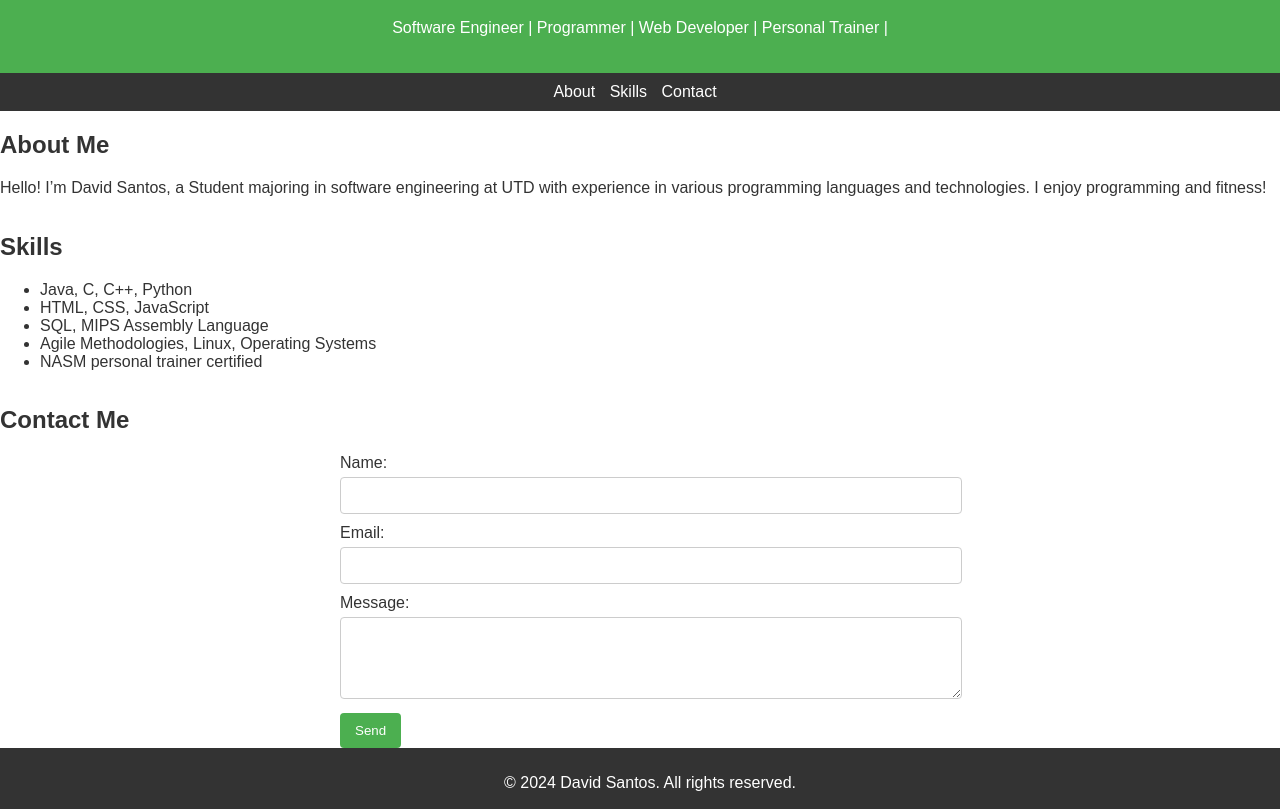
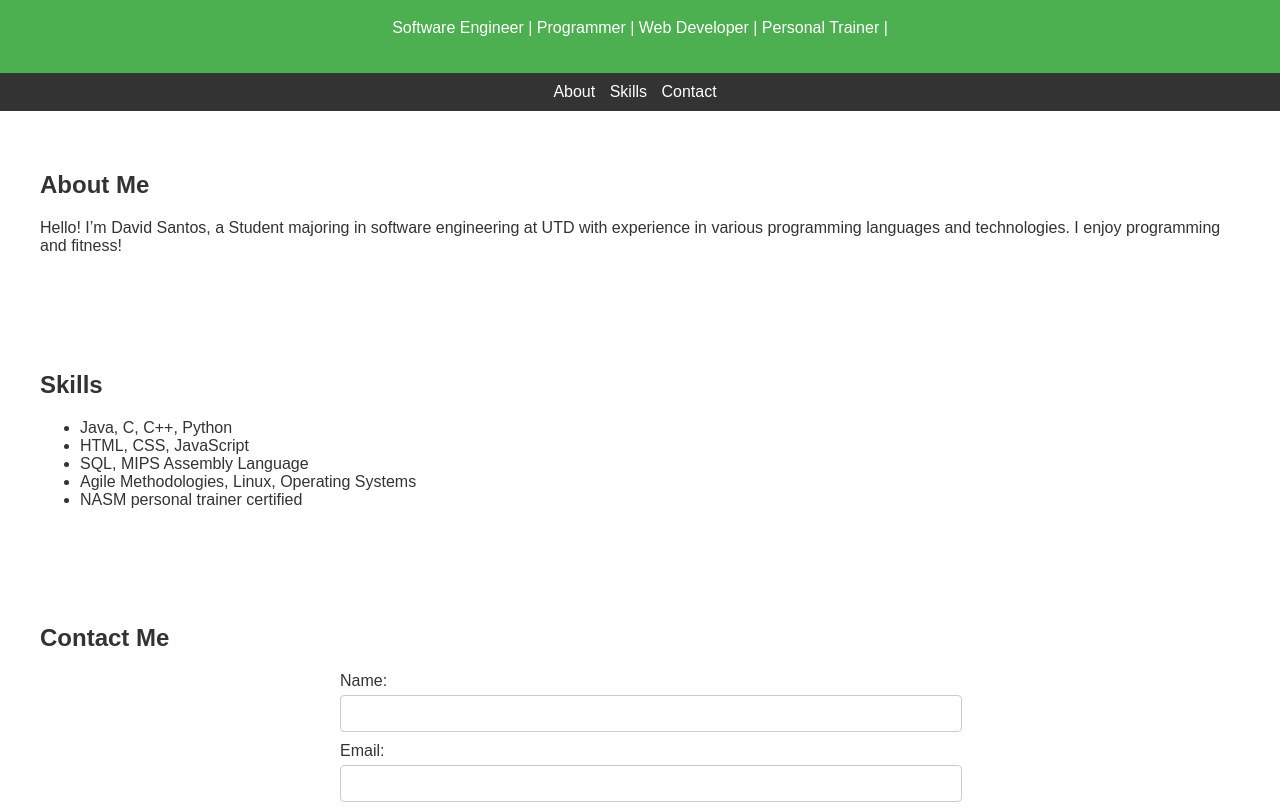
Before and after one commit to DavidSantosTXUSA/MyWebsite, a plain HTML site: page index.html in a window 1280 px wide. Shown: the part 81-890 px from the top of the page. Drawn offline with Linux system fonts and the light colour scheme.

Commit message:
Update styles.css

```diff
--- a/styles.css
+++ b/styles.css
@@ -48,12 +48,17 @@ footer {
     background-color: #333;
     color: white;
     text-align: center;
-    padding: 10px;
+    padding: 20px;
+    margin-top: 40px;
     position: relative;
     width: 100%;
     clear: both;
 }
-
+section {
+    padding: 20px;
+    margin: 20px;
+    flex-grow: 1;
+}
 form {
     max-width: 600px;
     margin: auto;
```
